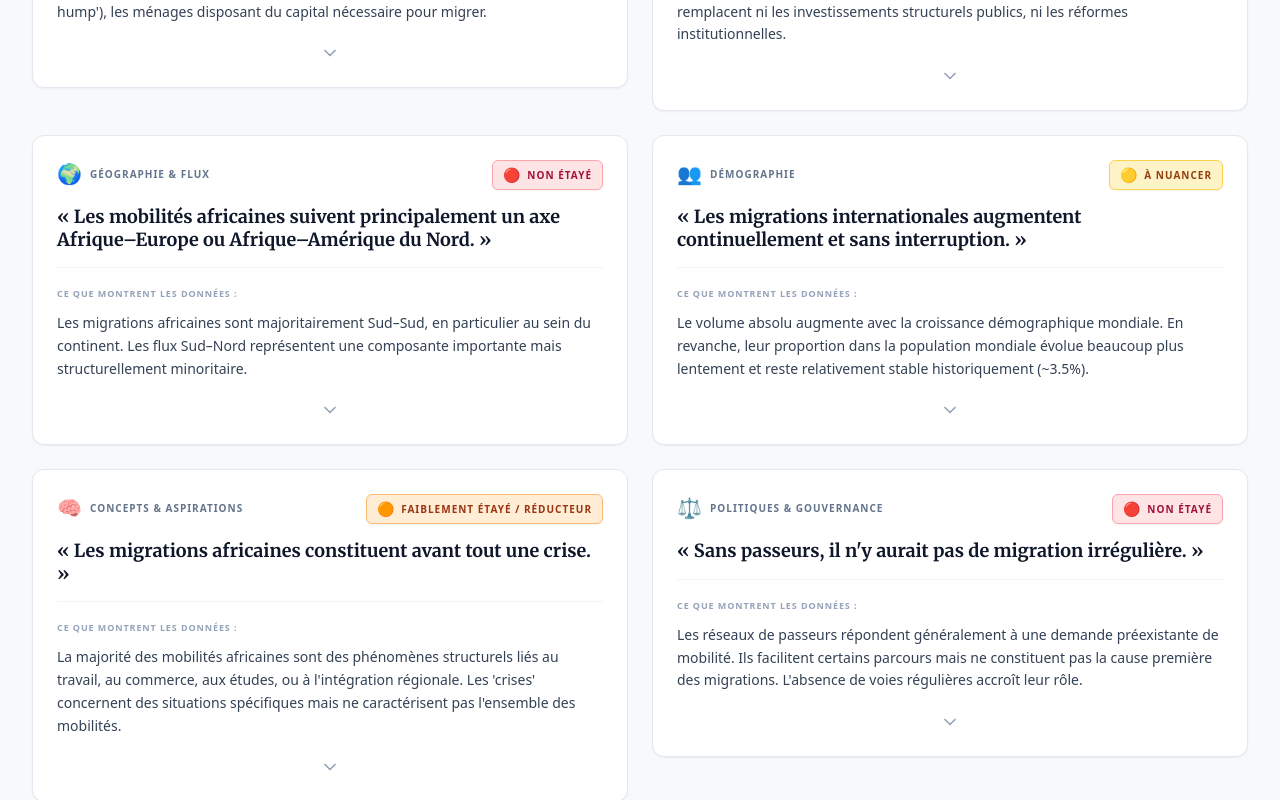
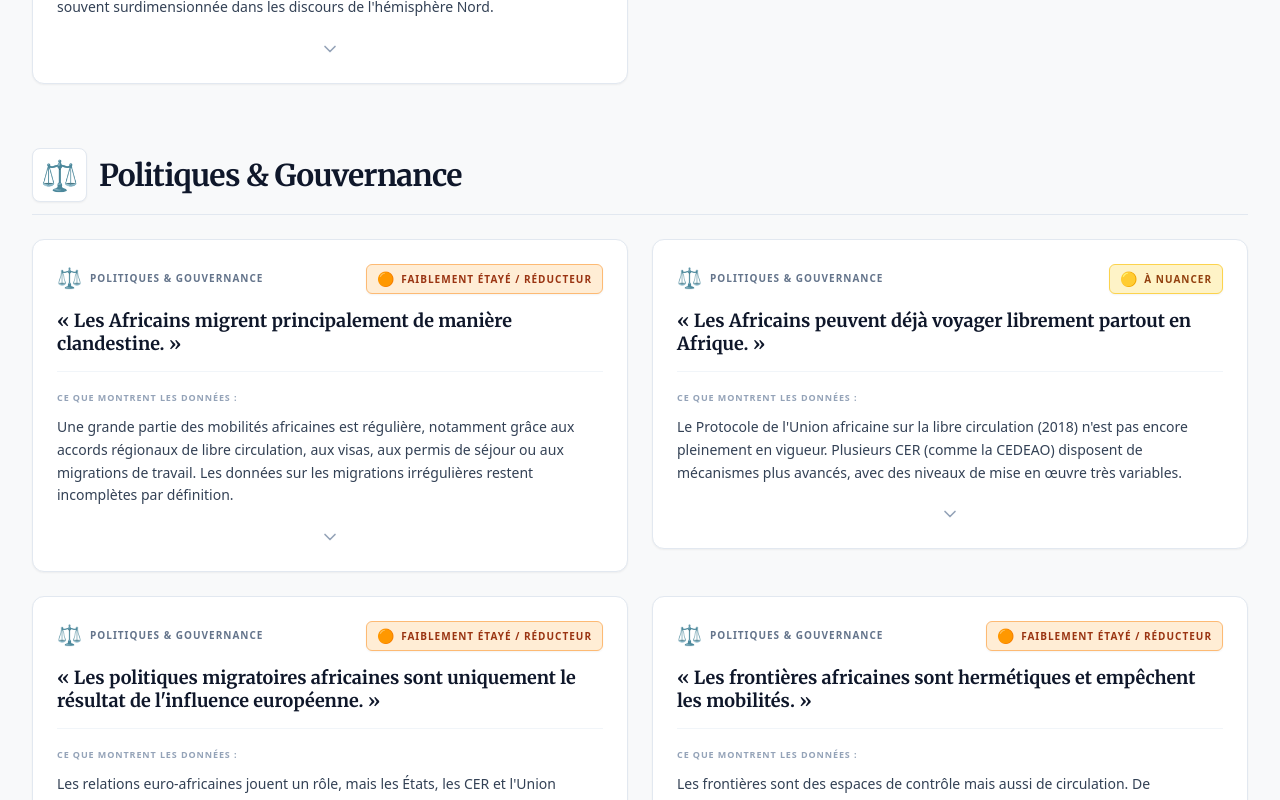
Before and after one commit to benmokhtary1-ui/souths-mobility, a React (Vite) app: page / in a window 1280 px wide. Shown: the part 3600-4400 px from the top of the page. Built offline with nearby package versions, Linux system fonts and the light colour scheme.

Commit message:
fix EvCheck2

```diff
--- a/src/App.jsx
+++ b/src/App.jsx
@@ -1232,11 +1232,14 @@ const TabEvidenceCheck = ({ text, lang }) => {
   const [activeCategory, setActiveCategory] = useState("All");
   const [expandedFiche, setExpandedFiche] = useState(null);
 
-  const categories = ["All", ...new Set(evidenceCheckData.map(item => item.category))];
-
-  const filteredData = activeCategory === "All"
-    ? evidenceCheckData
-    : evidenceCheckData.filter(item => item.category === activeCategory);
+  // Extraire les catégories uniques depuis les données
+  const categoriesList = [...new Set(evidenceCheckData.map(item => item.category))];
+  const allFilters = ["All", ...categoriesList];
+
+  // Déterminer quelles catégories afficher selon le filtre actif
+  const displayCategories = activeCategory === "All"
+    ? categoriesList
+    : [activeCategory];
 
   const getVerdictStyle = (level) => {
     switch (level) {
@@ -1261,8 +1264,9 @@ const TabEvidenceCheck = ({ text, lang }) => {
           : "This section assesses the scientific robustness of common public claims regarding migrations based on the best available institutional sources."}
       />
 
+      {/* Boutons de filtrage en haut */}
       <section className="bg-white p-4 rounded-xl shadow-sm border border-slate-200 flex flex-wrap gap-2 items-center justify-center">
-        {categories.map((cat, idx) => (
+        {allFilters.map((cat, idx) => (
           <button
             key={idx}
             onClick={() => { setActiveCategory(cat); setExpandedFiche(null); }}
@@ -1277,8 +1281,28 @@ const TabEvidenceCheck = ({ text, lang }) => {
         ))}
       </section>
 
-      <section className="grid grid-cols-1 md:grid-cols-2 gap-6 items-start">
-        {filteredData.map((fiche) => {
+      {/* Rendu dynamique groupé par catégories */}
+      <div className="space-y-16">
+        {displayCategories.map((categoryName) => {
+          // Filtrer les fiches appartenant à cette catégorie
+          const catFiches = evidenceCheckData.filter(fiche => fiche.category === categoryName);
+          // Récupérer l'icône de la catégorie depuis la première fiche
+          const catIcon = catFiches.length > 0 ? catFiches[0].category_icon : '';
+
+          return (
+            <section key={categoryName} className="space-y-6 animate-in fade-in duration-500">
+
+              {/* Titre de la section (Catégorie) */}
+              <div className="flex items-center space-x-3 border-b border-slate-200 pb-3">
+                <span className="text-3xl bg-white border border-slate-200 shadow-sm p-2 rounded-lg">{catIcon}</span>
+                <h2 className="text-2xl md:text-3xl font-serif font-bold text-slate-900 tracking-tight">
+                  {categoryName}
+                </h2>
+              </div>
+
+              {/* Grille des fiches pour cette catégorie */}
+              <div className="grid grid-cols-1 md:grid-cols-2 gap-6 items-start">
+                {catFiches.map((fiche) => {
                   const isExpanded = expandedFiche === fiche.id;
                   return (
                     <div
@@ -1288,7 +1312,7 @@ const TabEvidenceCheck = ({ text, lang }) => {
                       }`}
                     >
                       <div
-                className="p-6 cursor-pointer group flex flex-col"
+                        className="p-6 cursor-pointer group flex flex-col h-full"
                         onClick={() => setExpandedFiche(isExpanded ? null : fiche.id)}
                       >
                         <div className="flex justify-between items-start mb-4">
@@ -1375,7 +1399,11 @@ const TabEvidenceCheck = ({ text, lang }) => {
                     </div>
                   );
                 })}
+              </div>
             </section>
+          );
+        })}
+      </div>
     </div>
   );
 };
```
Lines whose indentation alone changed are shown as unchanged.
